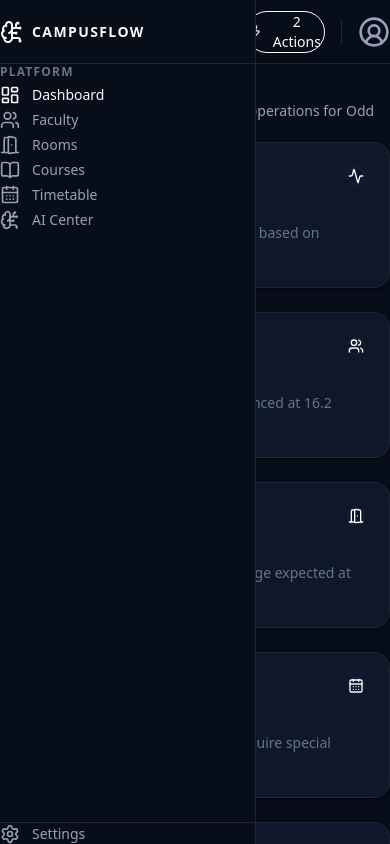
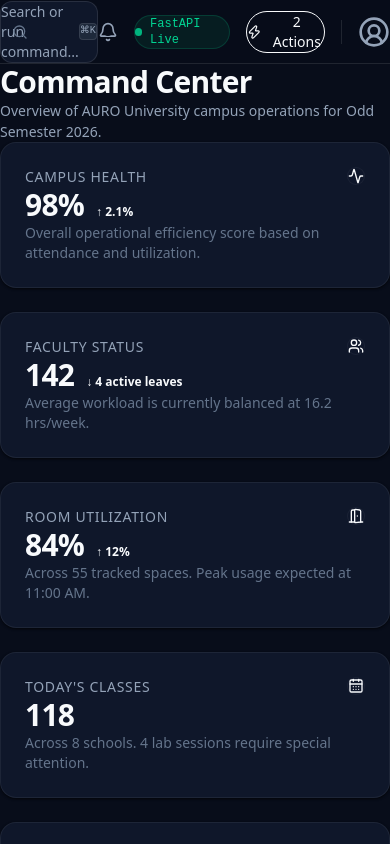
Before and after one commit to MitMakwana13/campusflow-ai, a Next.js app in the folder frontend/: page / in a window 390 px wide. Shown: the top 844 px of the page. Built offline with nearby package versions, Linux system fonts and the light colour scheme.

Commit message:
fix: Ensure responsive sidebar positioning and prevent content overlapping on Vercel

```diff
--- a/frontend/src/components/layout/AppShell.tsx
+++ b/frontend/src/components/layout/AppShell.tsx
@@ -6,11 +6,11 @@ import { CommandPalette } from "./CommandPalette";
 
 export function AppShell({ children }: { children: React.ReactNode }) {
   return (
-    <div className="min-h-screen bg-[#080d1a] text-neutral-50 selection:bg-primary-500/30 selection:text-primary-100 font-sans">
+    <div className="min-h-screen bg-[#080d1a] text-neutral-50 selection:bg-primary-500/30 selection:text-primary-100 font-sans flex overflow-x-hidden">
       <Sidebar />
-      <div className="pl-64 flex flex-col min-h-screen">
+      <div className="flex-1 lg:pl-64 flex flex-col min-h-screen min-w-0">
         <Topbar />
-        <main className="flex-1 p-8">
+        <main className="flex-1 p-4 md:p-8 overflow-y-auto">
           {children}
         </main>
       </div>
--- a/frontend/src/components/layout/Sidebar.tsx
+++ b/frontend/src/components/layout/Sidebar.tsx
@@ -26,17 +26,17 @@ export function Sidebar() {
   const pathname = usePathname();
 
   return (
-    <aside className="w-64 h-screen border-r border-white/10 bg-neutral-950 flex flex-col fixed left-0 top-0 z-40">
-      <div className="h-16 flex items-center px-6 border-b border-white/10">
+    <aside className="hidden lg:flex w-64 h-screen border-r border-white/10 bg-[#0b1329]/95 backdrop-blur-md flex-col fixed left-0 top-0 z-30 shadow-2xl">
+      <div className="h-16 flex items-center px-6 border-b border-white/10 shrink-0">
         <div className="flex items-center gap-2 text-primary-400 font-bold tracking-widest uppercase">
-          <BrainCircuit className="w-6 h-6" />
-          <span>CampusFlow</span>
+          <BrainCircuit className="w-6 h-6 text-primary-400 animate-pulse" />
+          <span className="bg-gradient-to-r from-primary-400 via-indigo-300 to-purple-400 bg-clip-text text-transparent font-extrabold text-lg">CampusFlow</span>
         </div>
       </div>
 
       <div className="flex-1 overflow-y-auto py-6 px-4 flex flex-col gap-1">
-        <div className="text-xs font-semibold text-neutral-500 uppercase tracking-widest mb-2 px-2">
-          Platform
+        <div className="text-xs font-semibold text-neutral-400 uppercase tracking-widest mb-2 px-2">
+          Platform Navigation
         </div>
 
         {NAV_ITEMS.map((item) => {
@@ -46,26 +46,26 @@ export function Sidebar() {
               key={item.name}
               href={item.href}
               className={cn(
-                "flex items-center gap-3 px-3 py-2 rounded-lg transition-all duration-200",
+                "flex items-center gap-3 px-3 py-2.5 rounded-xl transition-all duration-200 text-sm font-medium",
                 isActive
-                  ? "bg-primary-900/40 text-primary-100"
+                  ? "bg-gradient-to-r from-primary-600/30 to-indigo-600/20 text-white border border-primary-500/30 shadow-lg shadow-primary-500/10"
                   : "text-neutral-400 hover:text-neutral-100 hover:bg-white/5"
               )}
             >
-              <item.icon className={cn("w-5 h-5", isActive ? "text-primary-400" : "")} />
-              <span className="font-medium">{item.name}</span>
+              <item.icon className={cn("w-5 h-5", isActive ? "text-primary-400" : "text-neutral-400")} />
+              <span>{item.name}</span>
             </Link>
           );
         })}
       </div>
 
-      <div className="p-4 border-t border-white/10">
+      <div className="p-4 border-t border-white/10 shrink-0">
         <Link
           href="/settings"
-          className="flex items-center gap-3 px-3 py-2 rounded-lg text-neutral-400 hover:text-neutral-100 hover:bg-white/5 transition-all"
+          className="flex items-center gap-3 px-3 py-2.5 rounded-xl text-neutral-400 hover:text-neutral-100 hover:bg-white/5 transition-all text-sm font-medium"
         >
           <Settings className="w-5 h-5" />
-          <span className="font-medium">Settings</span>
+          <span>Settings</span>
         </Link>
       </div>
     </aside>
```
